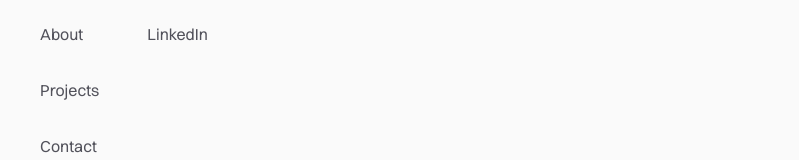
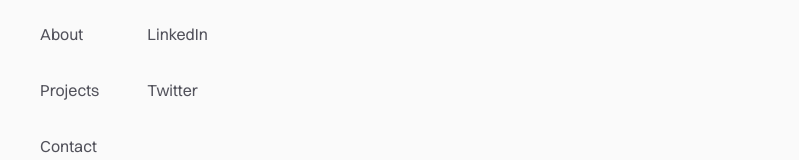
Before and after one commit to edizyurdakul/portfolio, a Next.js app: page / in a window 1280 px wide. Shown: the part 2559-2719 px from the top of the page, without its empty margins (240-1039 px from the left). Built offline with nearby package versions, Linux system fonts and the light colour scheme.

Commit message:
Update footer link add twitter account

```diff
--- a/components/Footer/index.tsx
+++ b/components/Footer/index.tsx
@@ -42,6 +42,15 @@ function Footer() {
               LinkedIn
             </a>
           </li>
+          <li className="dark:text-zinc-400 w-fit text-zinc-600 p-2 transition-all ease-in-out rounded-md dark:hover:bg-zinc-800 dark:hover:text-zinc-200 hover:bg-zinc-200 hover:text-zinc-900">
+            <a
+              rel="noopener noreferrer"
+              target="_blank"
+              href={details.linkedin}
+            >
+              Twitter
+            </a>
+          </li>
         </ul>
       </footer>
     </>
--- a/data.js
+++ b/data.js
@@ -16,6 +16,7 @@ export const details = {
   ],
   github: "https://github.com/edizyurdakul",
   linkedin: "https://www.linkedin.com/in/edizyurdakul/",
+  twitter: "https://twitter.com/EdizYurdakul",
 };
 
 export const hero = {
--- a/pages/_document.tsx
+++ b/pages/_document.tsx
@@ -17,7 +17,6 @@ class MyDocument extends Document {
       <Html lang="en">
         <Head>
           <meta charSet="utf-8" />
-          <meta property="og:title" content="Frontend Web Developer" />
           <meta property="og:type" content="website" />
           <meta
             property="og:title"
@@ -55,13 +54,6 @@ class MyDocument extends Document {
           <meta name="theme-color" content="#ffffff" />
           <link
             rel="preload"
-            href="/static/switzer-variable.woff2"
-            as="font"
-            type="font/woff2"
-            crossOrigin="anonymous"
-          />
-          <link
-            rel="preload"
             href="/fonts/switzer-variable.woff2"
             as="font"
             type="font/woff2"
```
